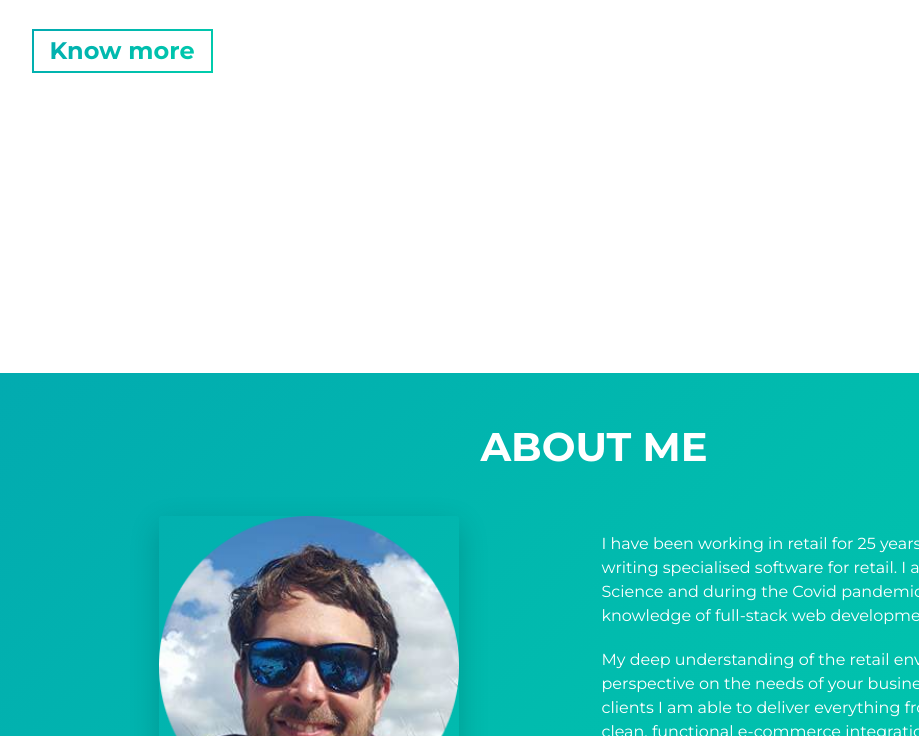
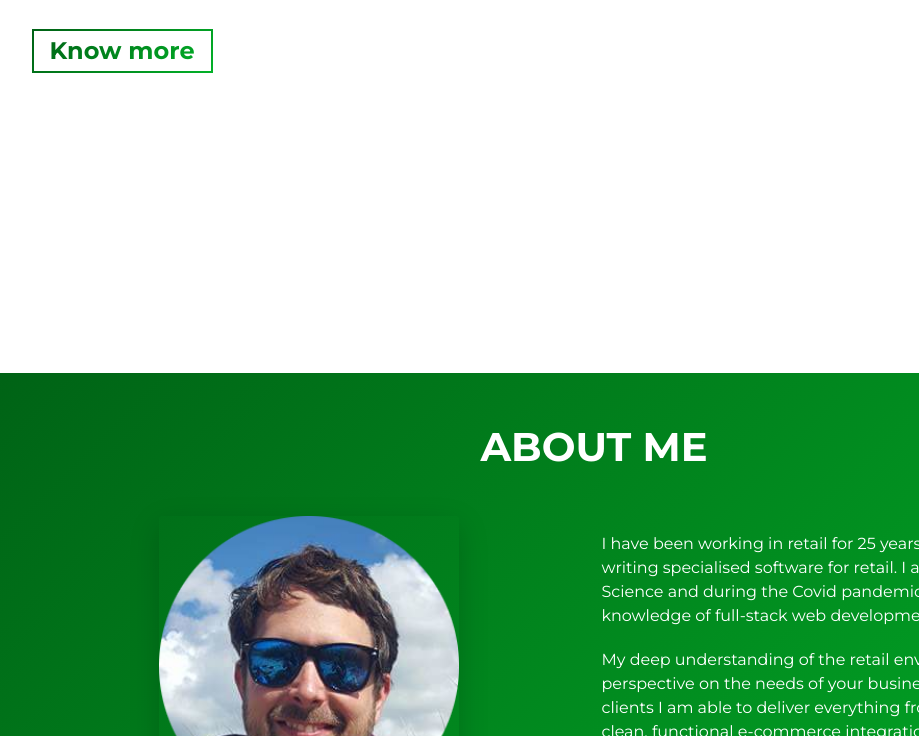
Before and after one commit to MartinBurton/My_Portfolio, a website built with Parcel: page src/index.html in a window 1280 px wide. Shown: the part 427-1163 px from the top of the page, without its empty margins (46-965 px from the left). Built offline with nearby package versions, Linux system fonts and the light colour scheme.

Commit message:
addjust main colours

```diff
--- a/src/sass/abstracts/_variables.scss
+++ b/src/sass/abstracts/_variables.scss
@@ -1,6 +1,6 @@
 // COLORS
-$primary-color: #02aab0;
-$secondary-color: #00cdac;
+$primary-color: #006115;
+$secondary-color: #02b128;
 
 $white-color: #fff;
 
```
